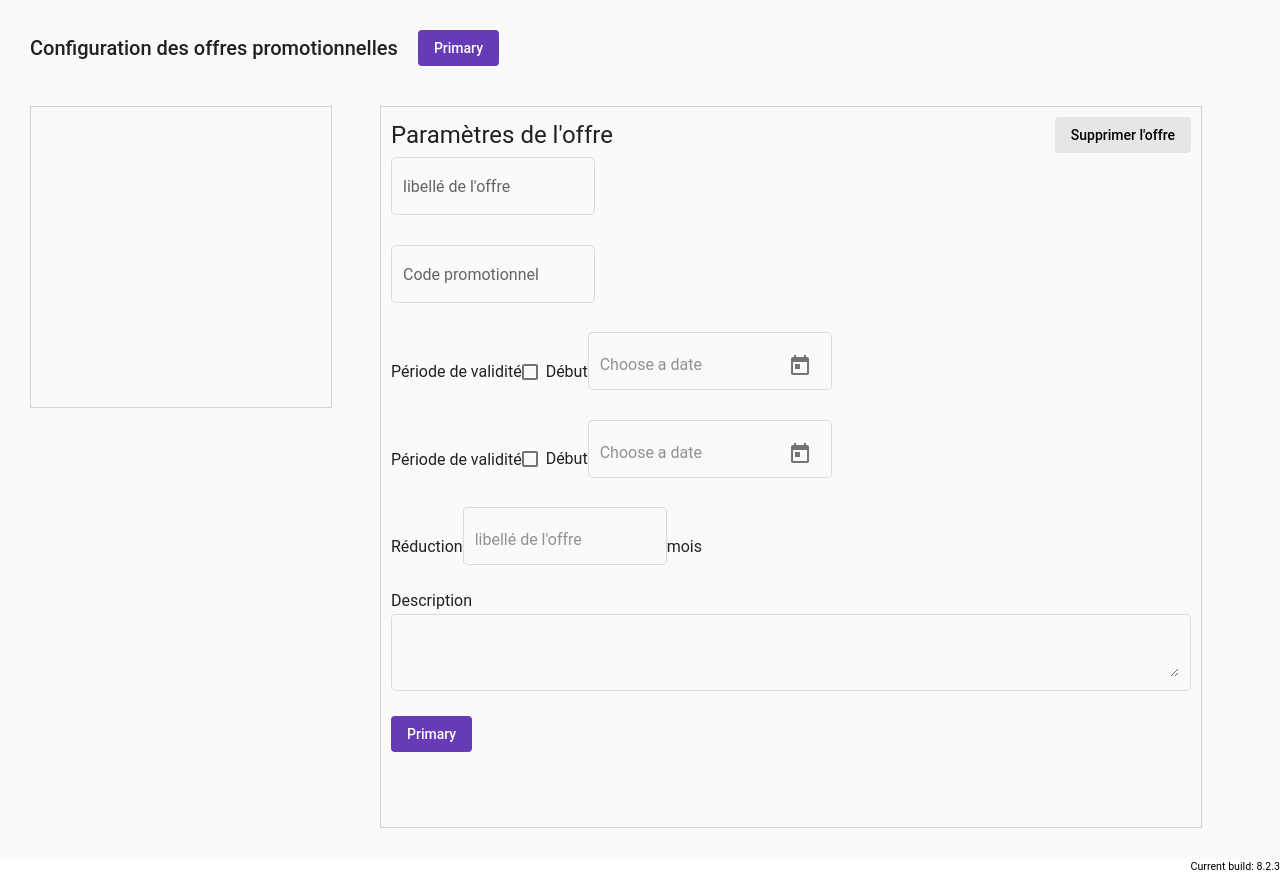
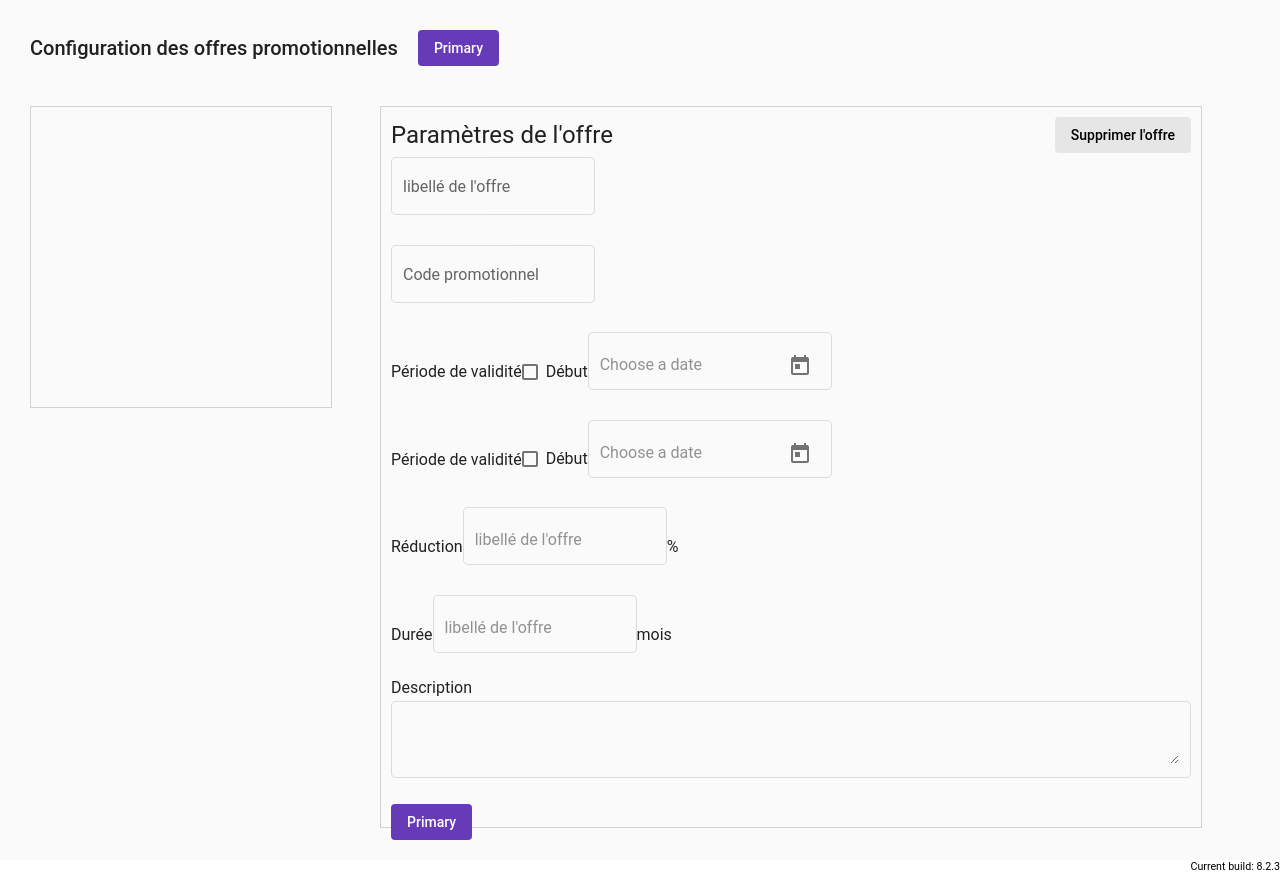
Before and after one commit to emilletpharma/Coupon, an Angular app: page / in a window 1280 px wide. Built offline with nearby package versions, Linux system fonts and the light colour scheme.

Commit message:
1 file modified

```diff
--- a/src/app/form-field-overview-example.html
+++ b/src/app/form-field-overview-example.html
@@ -49,6 +49,14 @@
 						<mat-form-field appearance="outline">
 							<input matInput placeholder="libellé de l'offre">
             </mat-form-field>
+						<div>%</div>
+					</div>
+
+          <div class="horizontal">
+						<div>Durée</div>
+						<mat-form-field appearance="outline">
+							<input matInput placeholder="libellé de l'offre">
+            </mat-form-field>
 						<div>mois</div>
 					</div>
 					<div>Description</div>
```
